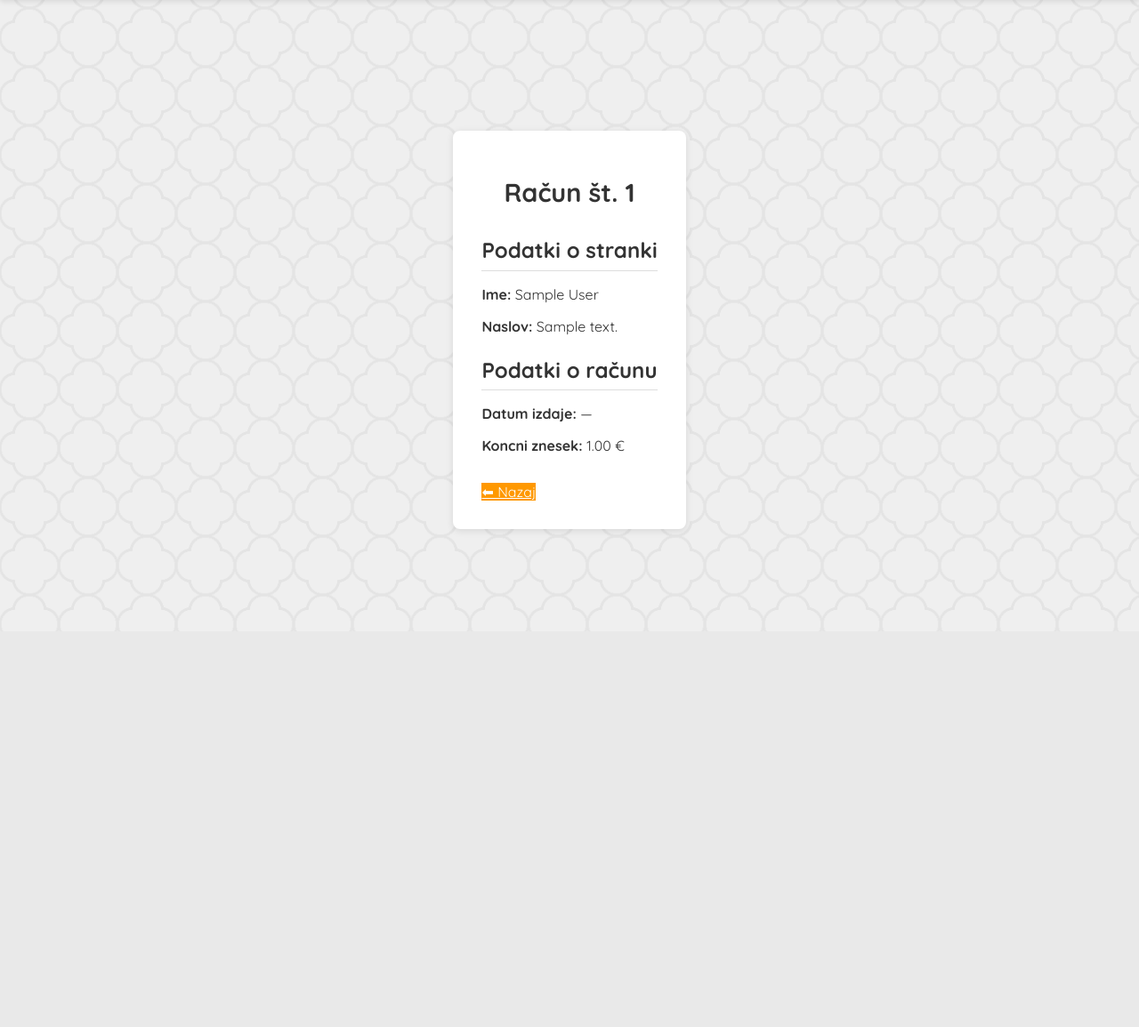
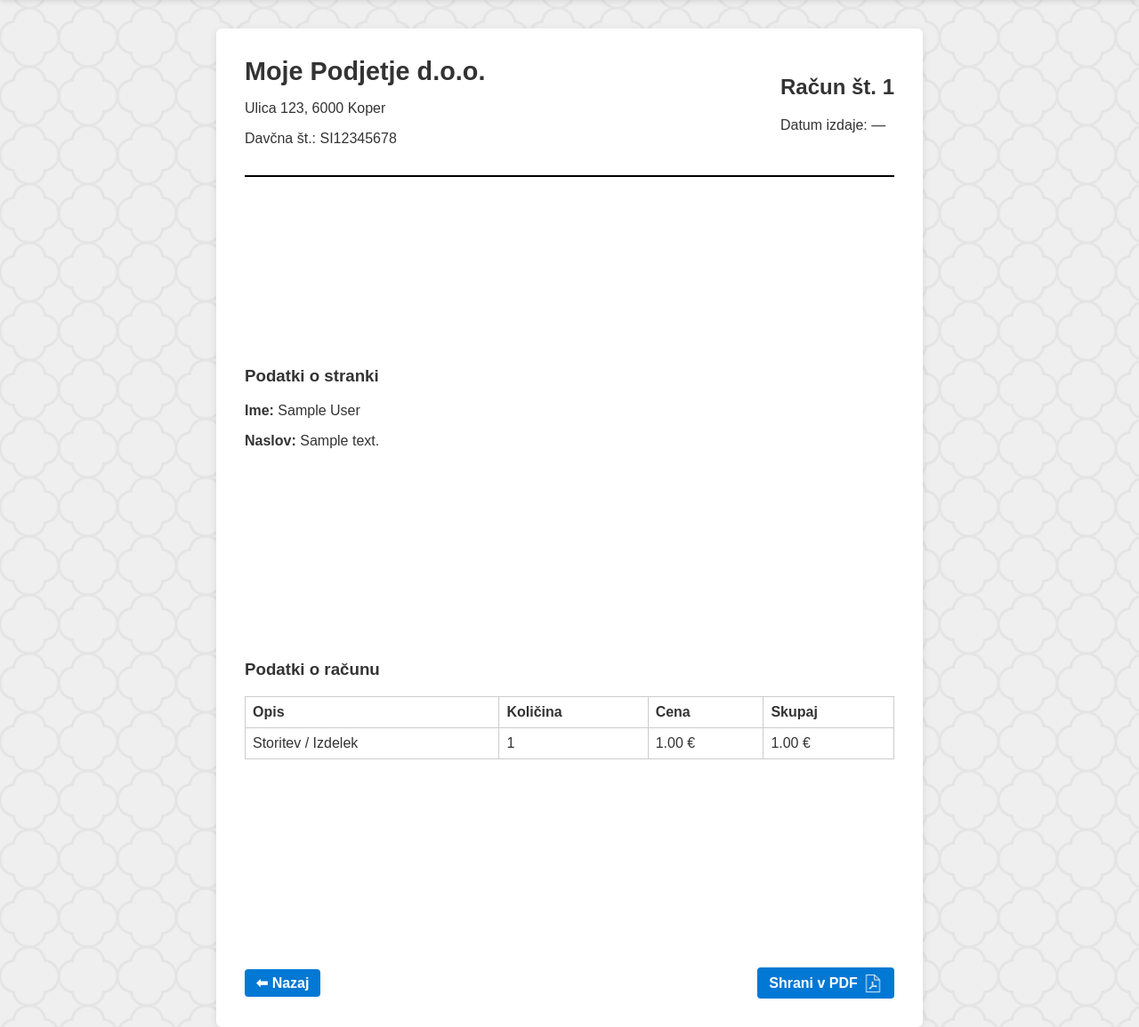
Before and after one commit to beaverDamDemo/python-fastapi-sample-naloga, a FastAPI app: page /racuni/1/poglej_racun in a window 1280 px wide. Shown: the part 90-1245 px from the top of the page at 89% size. Before the commit the page ends 689 px from the top, so only its background shows below. Run offline with FastAPI, Linux system fonts and the light colour scheme; tables that the repository leaves empty hold one stand-in row (values such as "Sample post").

Commit message:
added dummy shrani v pdf. Page is now wider and taller

```diff
--- a/static/styles.css
+++ b/static/styles.css
@@ -17,7 +17,7 @@
   --color-text-dark: #333;
   --color-border: #ccc;
   --color-white: #ffffff;
-  --s: 33px; /* control the size*/
+  --s: 33px;
   --c1: #e4e4e4;
   --c2: #efefef;
   --_g: #0000 83%, var(--c1) 85% 99%, #0000 101%;
@@ -264,7 +264,7 @@ th {
   }
 }
 
-.invoice-container {
+/* .invoice-container {
   max-width: 700px;
   margin: auto;
   background: white;
@@ -281,8 +281,97 @@ th {
   border-bottom: 1px solid #ddd;
   padding-bottom: 0.3em;
   margin-bottom: 0.5em;
-}
+} */
 
 .invoice-actions {
   margin-top: 2em;
 }
+
+.invoice-a4 {
+  width: 794px;
+  min-height: 1123px;
+  margin: auto;
+  background: white;
+  padding: 2em;
+  border-radius: 6px;
+  box-shadow: 0 2px 8px rgba(0, 0, 0, 0.1);
+  font-family: Arial, sans-serif;
+  display: flex;
+  flex-direction: column;
+  justify-content: space-between;
+}
+
+.invoice-header {
+  display: flex;
+  justify-content: space-between;
+  border-bottom: 2px solid #000;
+  padding-bottom: 1em;
+  margin-bottom: 1.5em;
+}
+
+.invoice-header h1 {
+  margin: 0;
+}
+
+.client-info,
+.invoice-details {
+  margin-bottom: 2em;
+}
+
+.invoice-details table {
+  width: 100%;
+  border-collapse: collapse;
+}
+
+.invoice-details th,
+.invoice-details td {
+  border: 1px solid #ccc;
+  padding: 0.5em;
+  text-align: left;
+}
+
+.invoice-actions {
+  display: flex;
+  justify-content: space-between;
+  align-items: center;
+  margin-top: 2em;
+}
+
+@media print {
+  body {
+    background: white;
+  }
+  .invoice-a4 {
+    box-shadow: none;
+    border-radius: 0;
+    width: 210mm;
+    min-height: 297mm;
+    padding: 20mm;
+  }
+  .invoice-actions {
+    display: none;
+  }
+}
+
+.btn-pdf {
+  display: inline-flex;
+  align-items: center;
+  gap: 0.3em;
+  padding: 0.4em 0.8em;
+  background-color: var(--color-primary);
+  color: white;
+  border: none;
+  border-radius: 4px;
+  cursor: pointer;
+  display: inline-flex;
+  align-items: center;
+  gap: 0.4em;
+  width: auto !important;
+  flex: 0 0 auto !important;
+  padding: 0.4em 0.8em;
+}
+
+.btn-pdf img {
+  width: 22px;
+  height: 22px;
+}
--- a/templates/poglej_racun.html
+++ b/templates/poglej_racun.html
@@ -1,25 +1,63 @@
 {% extends "base.html" %} {% block title %}Podrobnosti Računa{% endblock %} {%
 block content %}
-<div class="invoice-container">
-  <h1>Račun št. {{ racun.id }}</h1>
+<div class="invoice-a4">
+  <header class="invoice-header">
+    <div class="company-info">
+      <h1>Moje Podjetje d.o.o.</h1>
+      <p>Ulica 123, 6000 Koper</p>
+      <p>Davčna št.: SI12345678</p>
+    </div>
+    <div class="invoice-meta">
+      <h2>Račun št. {{ racun.id }}</h2>
+      <p>Datum izdaje: {{ racun.datum_izdaje or "—" }}</p>
+    </div>
+  </header>
 
-  <section class="invoice-section">
-    <h2>Podatki o stranki</h2>
+  <section class="client-info">
+    <h3>Podatki o stranki</h3>
     <p><strong>Ime:</strong> {{ stranka.firstname }} {{ stranka.lastname }}</p>
     <p><strong>Naslov:</strong> {{ stranka.address }}</p>
   </section>
 
-  <section class="invoice-section">
-    <h2>Podatki o računu</h2>
-    <p><strong>Datum izdaje:</strong> {{ racun.datum_izdaje or "—" }}</p>
-    <p>
-      <strong>Koncni znesek:</strong> {{ "%.2f"|format(racun.koncni_znesek) }} €
-    </p>
+  <section class="invoice-details">
+    <h3>Podatki o računu</h3>
+    <table>
+      <thead>
+        <tr>
+          <th>Opis</th>
+          <th>Količina</th>
+          <th>Cena</th>
+          <th>Skupaj</th>
+        </tr>
+      </thead>
+      <tbody>
+        <tr>
+          <td>Storitev / Izdelek</td>
+          <td>1</td>
+          <td>{{ "%.2f"|format(racun.koncni_znesek) }} €</td>
+          <td>{{ "%.2f"|format(racun.koncni_znesek) }} €</td>
+        </tr>
+      </tbody>
+    </table>
   </section>
 
   <div class="invoice-actions">
-    <a href="/racuni" class="btn btn-secondary">⬅ Nazaj</a>
-    <!-- PDF export will go here later -->
+    <button
+      class="btn btn-pdf class-primary"
+      onclick="window.location.href='/upravljaj_racune'"
+    >
+      ⬅ Nazaj
+    </button>
+    <button
+      class="btn btn-pdf class-primary"
+      onclick="alert('PDF export coming soon!')"
+    >
+      Shrani v PDF
+      <img
+        src="{{ url_for('static', path='icons/icons8-pdf-50.png') }}"
+        alt="PDF"
+      />
+    </button>
   </div>
 </div>
 {% endblock %}
```
Also changed, not shown: static/icons/icons8-pdf-50.png (added).
